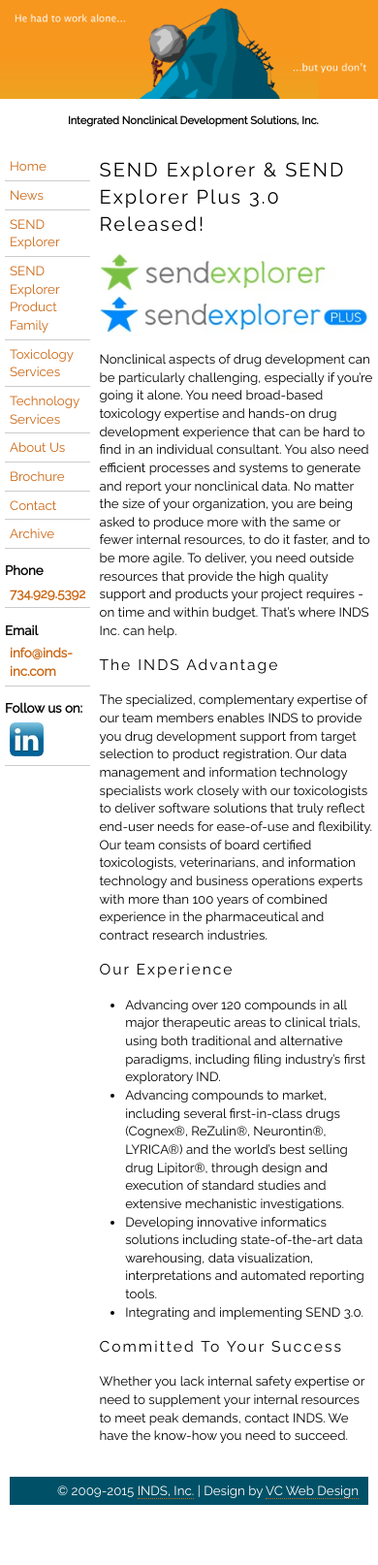
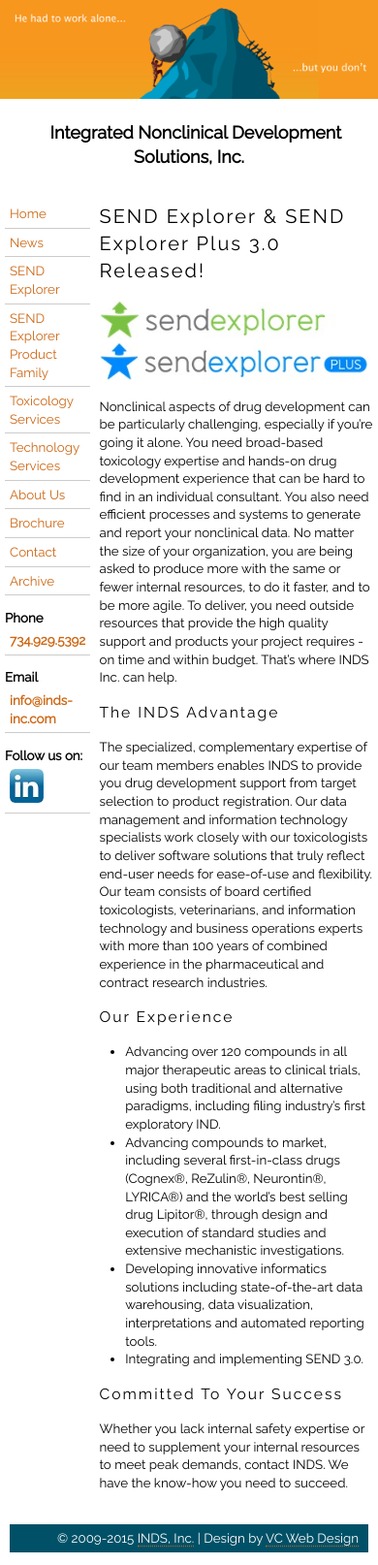
Before and after one commit to inds-inc/inds-inc.github.io, a Jekyll site: the page built from index.md, in a window 390 px wide. Shown: the whole page at 97% size. Built offline with Jekyll 4.4.1, drawn with Linux system fonts in a browser that asks for light colours; comment, search, counter and statistics services are not loaded; before the commit the page ends 1565 px from its top, so only the background shows below that.

Commit message:
fix styles

```diff
--- a/css/body.css
+++ b/css/body.css
@@ -161,7 +161,7 @@
   }
 
   #title {
-    font-size: smaller;
+    font-size: large;
   }
 
   #title img {
@@ -197,7 +197,7 @@
   }
 
   #title {
-    font-size: smaller;
+    font-size: large;
   }
 
   #title img {
```
